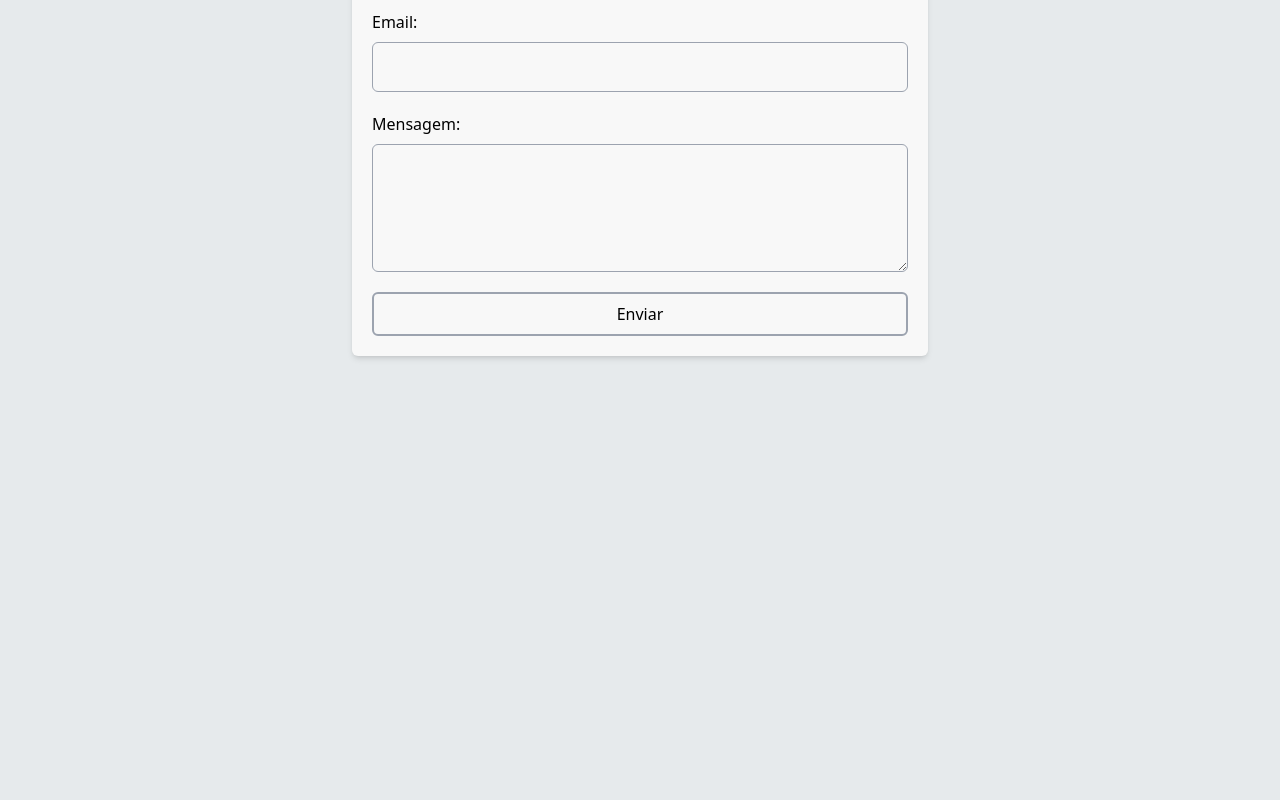
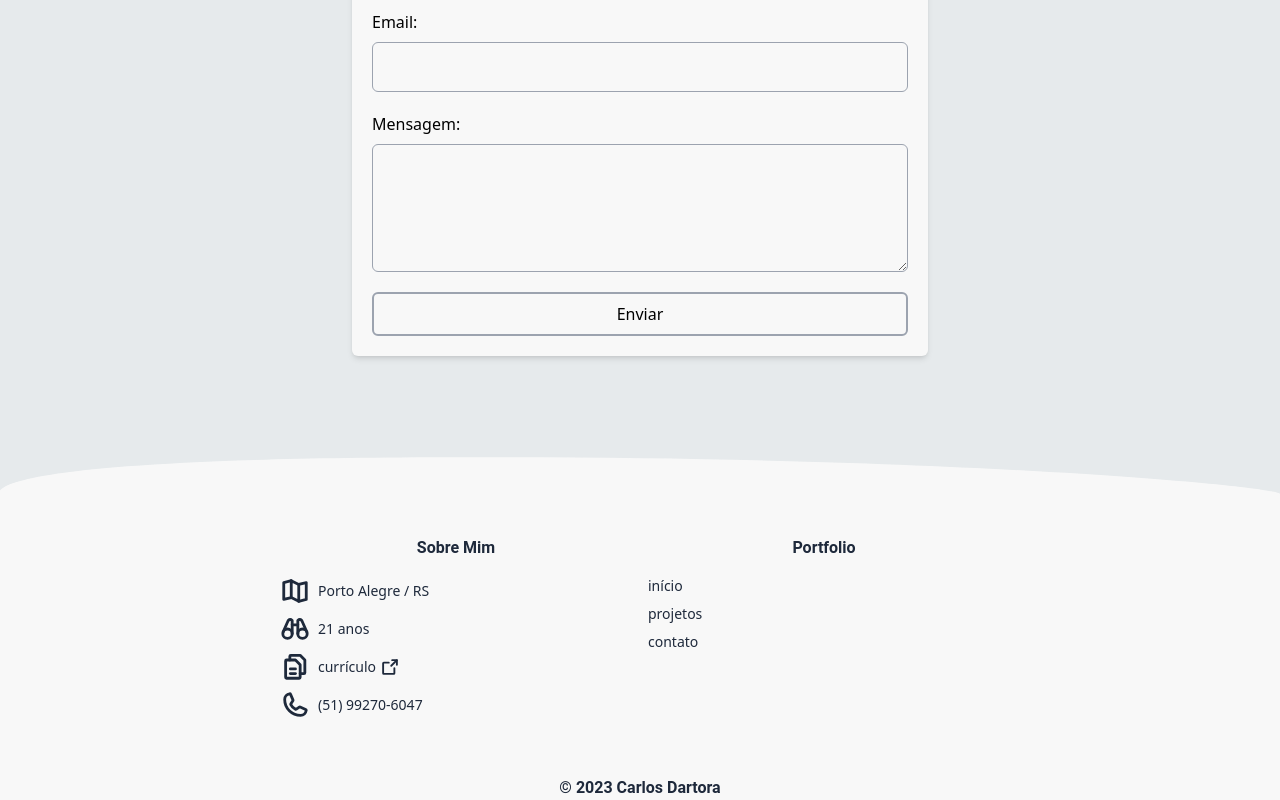
Before and after one commit to cdartora/portfolio, a React (Vite) app: page / in a window 1280 px wide. Shown: the part 1721-2521 px from the top of the page. Before the commit the page ends 2097 px from the top, so only its background shows below. Built offline with nearby package versions, Linux system fonts and the light colour scheme.

Commit message:
finishes footer

```diff
--- a/src/App.css
+++ b/src/App.css
@@ -41,7 +41,7 @@
   animation: upDownAnimation 1s infinite;
 }
 
-.custom-shape-divider-top-1680746995 {
+.curve {
   position: absolute;
   bottom: -140px;
   left: 0;
@@ -51,7 +51,28 @@
   z-index: -1;
 }
 
-.custom-shape-divider-top-1680746995 > img {
+.curve-top {
+  position: absolute;
+  top: 0;
+  left: 0;
+  width: 100%;
+  overflow: hidden;
+  line-height: 0;
+  transform: rotate(180deg);
+}
+
+.curve-top svg {
+  position: relative;
+  display: block;
+  width: calc(100% + 1.3px);
+  height: 40px;
+}
+
+.curve-top .shape-fill {
+  fill: #e6eaec;
+}
+
+.curve > img {
   width: 100%;
 }
 
--- a/src/ContactMeSection.jsx
+++ b/src/ContactMeSection.jsx
@@ -2,7 +2,7 @@ import ContactForm from "./ContactForm";
 
 export default function ContatctMeSection() {
   return (
-    <div className="mt-20 flex justify-center w-full">
+    <div id="contact" className="mt-20 flex justify-center w-full mb-20">
       <section className="flex flex-col items-center projects text-center max-w-3xl px-4">
         <span className="hero-title text-3xl font-semibold text-slate-800 hover:underline hover:underline-offset-4 cursor-pointer px-2">
           Vamos Trabalhar Juntos?
--- a/src/FooterSection.jsx
+++ b/src/FooterSection.jsx
@@ -1,3 +1,91 @@
+import {
+  MapTrifold,
+  Binoculars,
+  Files,
+  Phone,
+  ArrowSquareOut,
+} from "phosphor-react";
+
 export default function FooterSection() {
-  return <div></div>;
+  const onButtonClick = () => {
+    // using Java Script method to get PDF file
+    fetch("curriculum.pdf").then((response) => {
+      response.blob().then((blob) => {
+        // Creating new object of PDF file
+        const fileURL = window.URL.createObjectURL(blob);
+        // Setting various property values
+        let alink = document.createElement("a");
+        alink.href = fileURL;
+        alink.download = "curriculum.pdf";
+        alink.click();
+      });
+    });
+  };
+
+  return (
+    <div className="flex justify-center relative bg-[#f8f8f8] text-slate-800">
+      <div className="curve-top">
+        <svg
+          data-name="Layer 1"
+          xmlns="http://www.w3.org/2000/svg"
+          viewBox="0 0 1200 120"
+          preserveAspectRatio="none"
+        >
+          <path
+            d="M741,116.23C291,117.43,0,27.57,0,6V120H1200V6C1200,27.93,1186.4,119.83,741,116.23Z"
+            className="shape-fill"
+          ></path>
+        </svg>
+      </div>
+      <section className="w-full flex flex-col justify-start items-center projects text-center max-w-3xl px-4">
+        <div className="w-full flex my-20 items-start">
+          <div className="flex flex-col items-center gap-4 w-1/2 px-2">
+            <span className="project-title font-semibold">Sobre Mim</span>
+            <div className="flex flex-col gap-2 items-start text-sm w-full">
+              <div className="project-text flex items-center gap-2">
+                <MapTrifold size={30} weight="bold" />
+                <span>Porto Alegre / RS</span>
+              </div>
+              <div className="project-text flex items-center gap-2">
+                <Binoculars size={30} weight="bold" />
+                <span>21 anos</span>
+              </div>
+              <div className="project-text flex items-center gap-2">
+                <Files size={30} weight="bold" />
+                <button
+                  type="button"
+                  onClick={onButtonClick}
+                  className="flex items-center gap-1 hover:text-gray-950"
+                >
+                  <span>currículo</span>
+                  <ArrowSquareOut size={20} weight="bold" />
+                </button>
+              </div>
+              <div className="project-text flex items-center gap-2">
+                <Phone size={30} weight="bold" />
+                <span>(51) 99270-6047</span>
+              </div>
+            </div>
+          </div>
+          <div className="flex flex-col items-center gap-4 w-1/2 px-2">
+            <span className="project-title font-semibold">Portfolio</span>
+            <div className="flex flex-col gap-2 items-start text-sm w-full">
+              <div className="project-text">
+                <a href="#home">início</a>
+              </div>
+              <div className="project-text">
+                <a href="#projects">projetos</a>
+              </div>
+              <div className="project-text">
+                <a href="#contact">contato</a>
+              </div>
+            </div>
+          </div>
+        </div>
+        <div className="project-title absolute bottom-0 font-semibold">
+          © 2023 Carlos Dartora
+        </div>
+      </section>
+    </div>
+  );
 }
--- a/src/HeroSection.jsx
+++ b/src/HeroSection.jsx
@@ -8,7 +8,10 @@ import shape from "./assets/curveAsymmetrical.svg";
 
 export default function HeroSection() {
   return (
-    <div className="flex justify-center relative bg-[#f8f8f8] text-slate-800">
+    <div
+      id="home"
+      className="flex justify-center relative bg-[#f8f8f8] text-slate-800"
+    >
       <section className="w-full max-w-3xl">
         <header className="flex items-center justify-between px-3 mb-10">
           <button>
@@ -16,7 +19,7 @@ export default function HeroSection() {
           </button>
           <div className="flex gap-2">
             <button className="monospace text-xs font-bold text-white bg-slate-800 px-2 rounded-full">
-              <a className="flex items-center" href="#contact-form">
+              <a className="flex items-center" href="#contact">
                 contato
               </a>
             </button>
@@ -89,7 +92,7 @@ export default function HeroSection() {
           </div>
         </div>
       </section>
-      <div className="custom-shape-divider-top-1680746995">
+      <div className="curve">
         <img src={shape} alt="" />
       </div>
     </div>
--- a/src/ProjectSection.jsx
+++ b/src/ProjectSection.jsx
@@ -2,7 +2,7 @@ import ProjectCard from "./ProjectCard";
 
 export default function ProjectSection() {
   return (
-    <div className="mt-36 flex justify-center w-full">
+    <div id="projects" className="mt-36 flex justify-center w-full">
       <section className="flex flex-col items-center projects text-center max-w-3xl">
         <span className="hero-title text-3xl font-semibold text-slate-800 hover:underline hover:underline-offset-4 cursor-pointer mb-10">
           Cada Projeto um Aprendizado Diferente
--- /dev/null
+++ b/src/components/curriculum.js
@@ -0,0 +1,3 @@
+import React from "react";
+import { Page, Text, Image, Document, StyleSheet } from "@react-pdf/renderer";
+import curriculum from "../assets/curriculum.pdf";
```
Also changed, not shown: src/assets/curveAsymmetricalNegative.svg (added), 1 other file (tests, documents, lock files or other folders).
